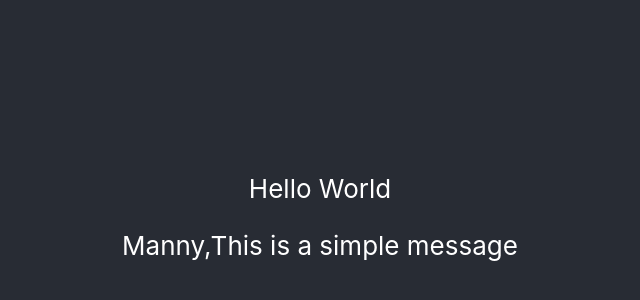
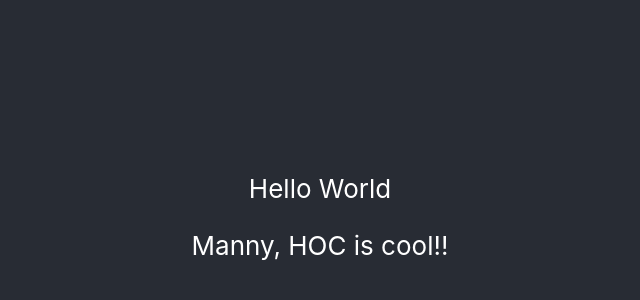
Before and after one commit to gourabb8273/React-TypeScript, a React (Create React App) app: page / in a window 1280 px wide. Shown: the part 170-470 px from the top of the page, without its empty margins (320-960 px from the left). Built offline with nearby package versions, Linux system fonts and the light colour scheme.

Commit message:
adding hoc

```diff
--- a/src/App.tsx
+++ b/src/App.tsx
@@ -1,6 +1,8 @@
 import './App.css';
 
 import Message from './Message';
+
+
 
 function App() {
 
@@ -50,7 +52,8 @@
          {/* //adding any */}
          {/* <h3> the value {firstName} is of {typeof(firstName)} type</h3>      */}
 
-         <Message name="Manny"  message='This is a simple message'/>
+         {/* <Message name="Manny"  message='This is a simple message'/> */}
+         <Message />
 
       </header>
     </div>
--- /dev/null
+++ b/src/Hoc.tsx
@@ -0,0 +1,25 @@
+import React, {Component} from "react";
+
+
+const initialState = {
+  name: "Manny",
+  message: "HOC is cool!!"
+}
+
+type State = Readonly <typeof initialState>
+
+const messageHoc = (WrappedComponent: any) =>{
+    class HOC extends Component <{},State>{
+        readonly state: State= initialState;
+        render (){
+            return (
+                <WrappedComponent name={this.state.name}
+                message={this.state.message}
+                />
+            )
+        }
+    }
+    return HOC;
+}
+
+export default messageHoc;
--- a/src/Message.tsx
+++ b/src/Message.tsx
@@ -1,4 +1,5 @@
 import React from "react";
+import messageHoc from "./Hoc";
 
 // const Message = (props: {message: string}) : any =>{
 //     return (
@@ -19,18 +20,22 @@
 //     )
 // }
 
-//using Interface
-interface Props {
-  message: string;
-  name: string;
-  age?: number;
-}
-const Message = (props: Props): any => {
-  return (
-    <p>
-      {props.name},{props.message}
-    </p>
-  );
-};
+// //using Interface
+// interface Props {
+//   message: string;
+//   name: string;
+//   age?: number;
+// }
+// const Message = (props: Props): any => {
+//   return (
+//     <p>
+//       {props.name},{props.message}
+//     </p>
+//   );
+// };
 
+//using Hoc
+const exmaple = (props: any):any => <p>{props.name}, {props.message}</p>
+
+const Message = messageHoc(exmaple)
 export default Message;
```
